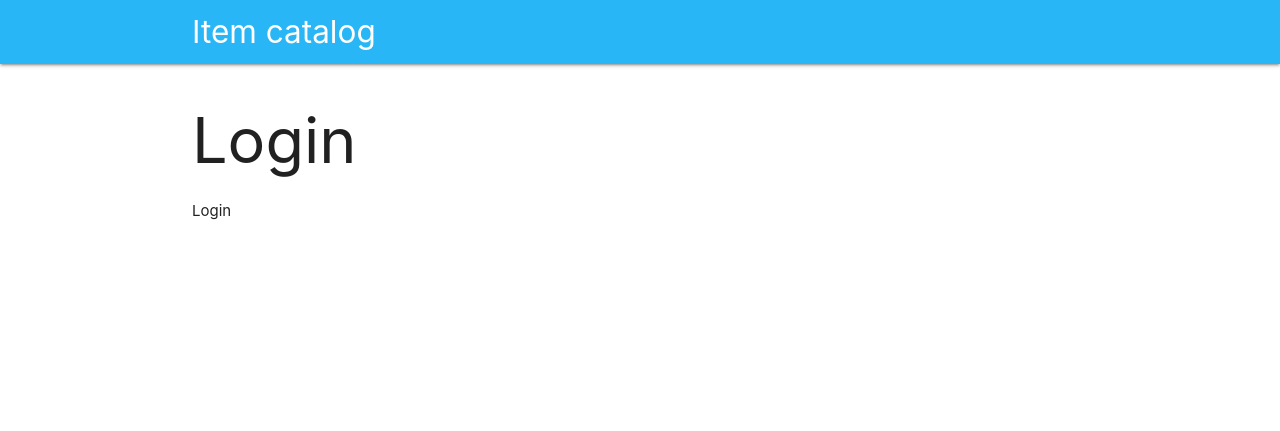
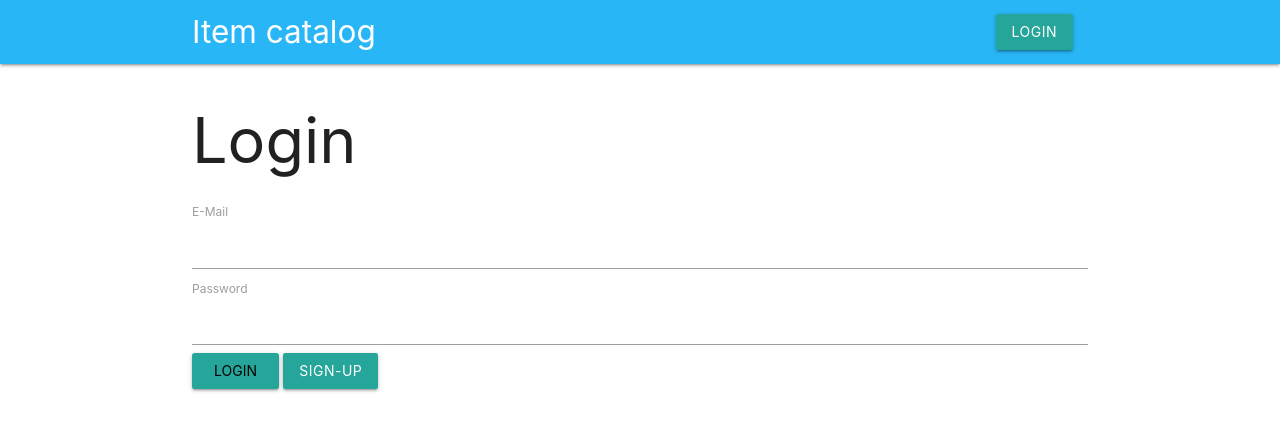
Before and after one commit to elioschmutz/udacity_item_catalog, a Flask app: page /login in a window 1280 px wide. Shown: the top 431 px of the page. Run offline with Flask 2, Linux system fonts and the light colour scheme.

Commit message:
feat: implement login view withouth login functionality

```diff
--- a/application.py
+++ b/application.py
@@ -1,12 +1,41 @@
 from flask import abort
+from flask import flash
 from flask import Flask
 from flask import jsonify
 from flask import render_template
+from flask import request
+from flask import session as flask_session
 from models import Category
 from models import Item
 from models import session
+from models import User
+import random
+import string
+
 
 app = Flask(__name__)
+
+
+app.jinja_env.globals.update(
+    is_authenticated=lambda: hasattr(app, 'current_user'))
+
+
+def set_csrf_token():
+    """Sets a new csrf_token to the user-session and returns it.
+    """
+    csrf_token = ''.join(
+        random.choice(string.ascii_uppercase + string.digits)
+        for x in xrange(32))
+
+    flask_session['csrf_token'] = csrf_token
+    return csrf_token
+
+
+def validate_csrf_token(token):
+    """Validates the given csrf-token with the token stored within the
+    user-session.
+    """
+    return flask_session['csrf_token'] == token
 
 
 @app.route('/catalog.json')
@@ -55,9 +84,21 @@ def item_delete_view(category_title, item_title):
     return render_template('item_delete.html')
 
 
-@app.route('/login')
+@app.route('/login', methods=['GET', 'POST'])
 def login_view():
-    return render_template('login.html')
+    if request.method == 'POST':
+        if not validate_csrf_token(request.form.get('csrf_token')):
+            return abort(401)
+
+        user = session.query(User).filter_by(
+            email=request.form.get('email')).first()
+        if not user:
+            flash("No user found with the given email and the password.")
+            return render_template('login.html', csrf_token=set_csrf_token())
+
+        # TODO: Login the user
+
+    return render_template('login.html', csrf_token=set_csrf_token())
 
 
 @app.route('/logout')
@@ -81,5 +122,6 @@ def unauthorized_view(e):
 
 
 if __name__ == '__main__':
+    app.secret_key = 'super_secret_key'
     app.debug = True
     app.run(host='0.0.0.0', port=5000)
--- a/templates/layout.html
+++ b/templates/layout.html
@@ -2,6 +2,7 @@
 <html>
   <head>
     {% block head %}
+    {% endblock %}
     <link href="https://fonts.googleapis.com/icon?family=Material+Icons"
       rel="stylesheet">
     <link rel="stylesheet" href="{{ url_for('static', filename='materialize.min.css') }}">
@@ -10,12 +11,16 @@
     <link rel="stylesheet" href="{{ url_for('static', filename='styles.css') }}">
 
     <title>{% block title %}{% endblock %} - Item Catalog</title>
-    {% endblock %}
   </head>
   <body>
     <nav class="light-blue lighten-1" role="navigation">
     <div class="nav-wrapper container"><a id="logo-container" href="{{url_for('dashboard')}}" class="brand-logo">Item catalog</a>
       <ul class="right hide-on-med-and-down">
+        {% if is_authenticated() %}
+          <li><a href="{{url_for('logout_view')}}" class="waves-effect waves-light btn">Logout</a></li>
+        {% else %}
+          <li><a href="{{url_for('login_view')}}" class="waves-effect waves-light btn">Login</a></li>
+        {% endif %}
       </ul>
 
       <ul id="nav-mobile" class="sidenav">
--- a/templates/login.html
+++ b/templates/login.html
@@ -6,6 +6,20 @@
 
 {% block content %}
 
-Login
+<form action="{{url_for('login_view')}}" method='POST'>
+
+    <label for="email">E-Mail</label>
+    <input type='text' size='30' name='email' required>
+
+    <label for="password">Password</label>
+    <input type='password' size='30' name='password' required>
+
+    <input type='hidden' name='csrf_token' value={{csrf_token}} required>
+
+    <input class="waves-effect waves-light btn" type='submit' value='Login'>
+    <a href="{{url_for('signup_view')}}" class="waves-effect btn">Sign-Up</a>
+</form>
+
+
 
 {% endblock %}
```
Also changed, not shown: models.py (+9 -0 lines).
